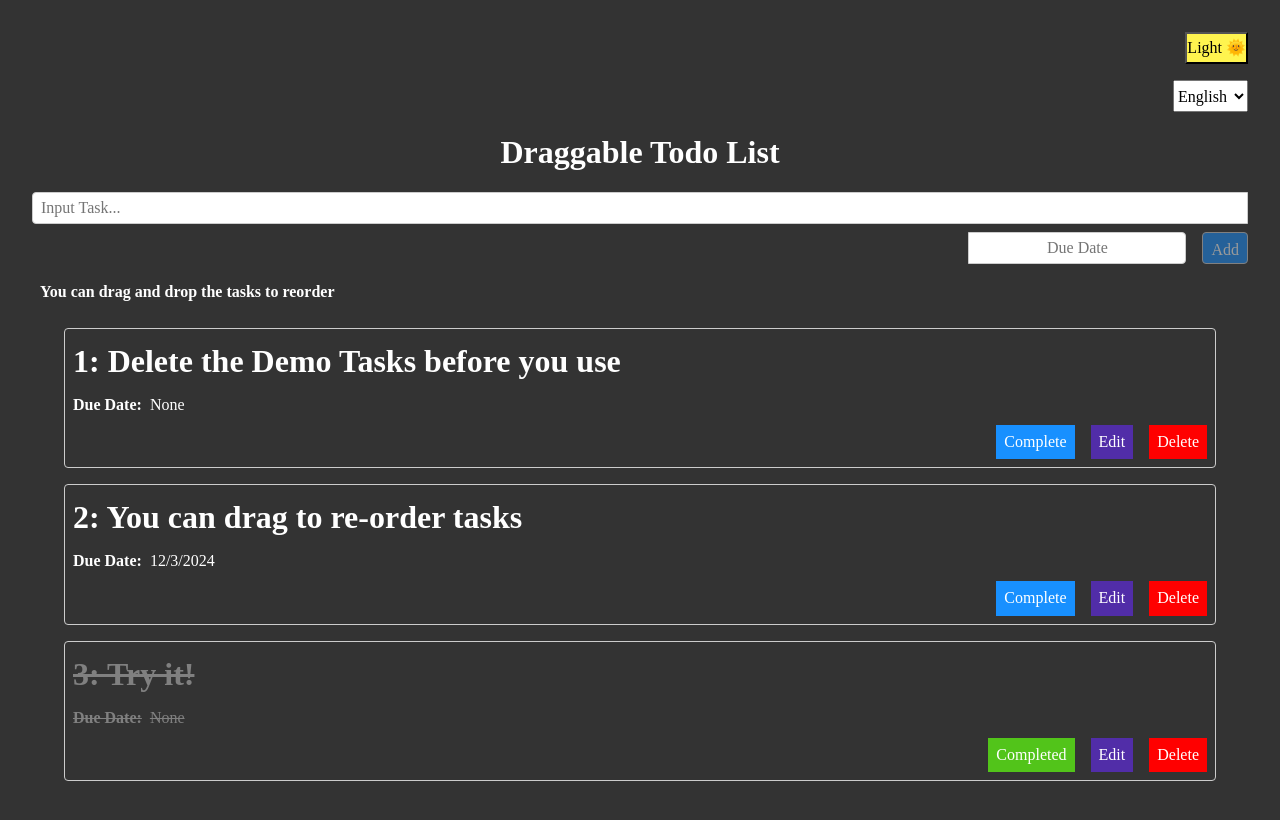
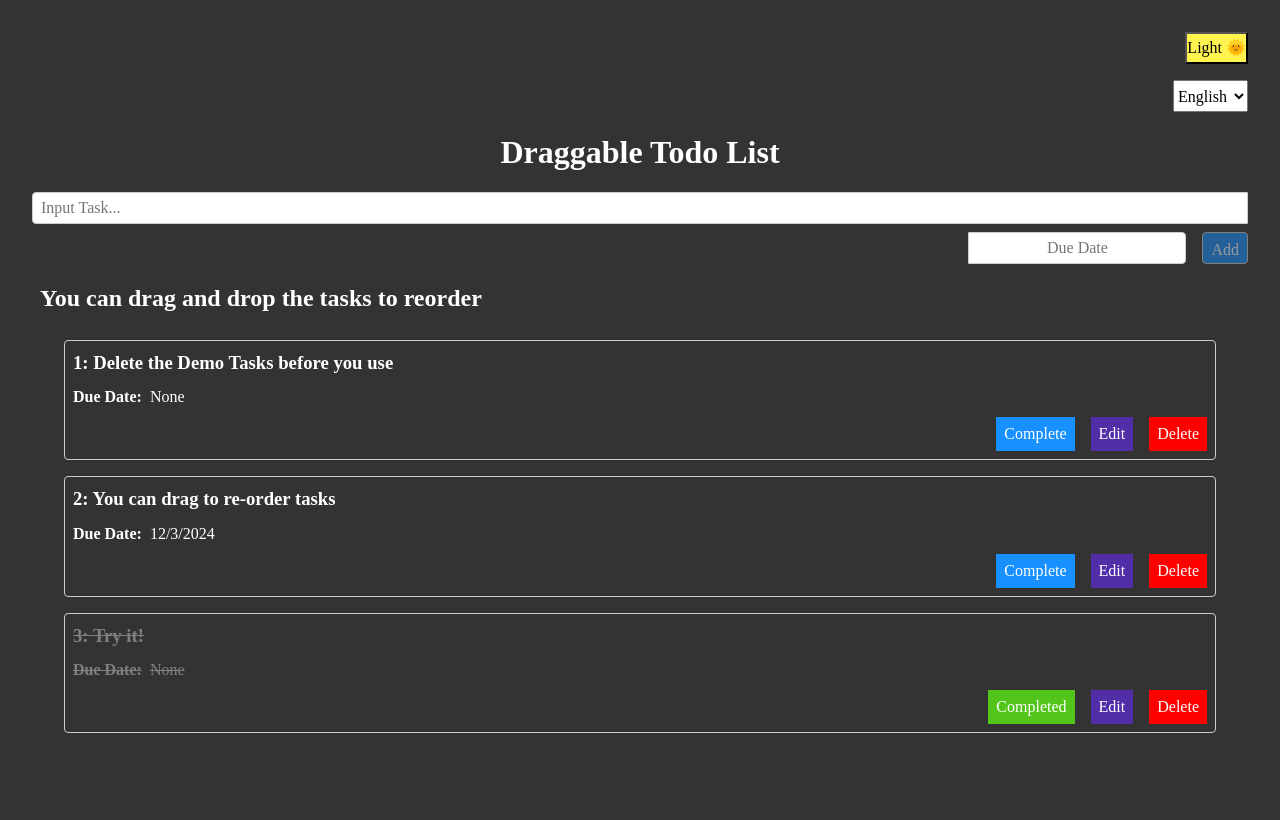
Before and after one commit to john-data-chen/ts-react-drag-and-drop-starter-kit, a React (Vite) app: page / in a window 1280 px wide. Shown: the top 820 px of the page. Built offline with nearby package versions, Linux system fonts and the light colour scheme.

Commit message:
Remove font-size

```diff
--- a/src/theme/ThemeSets.ts
+++ b/src/theme/ThemeSets.ts
@@ -54,7 +54,6 @@ export const GlobalStyles = createGlobalStyle`
 
   .appTitle {
     text-align: center;
-    font-size: 2rem;
     margin-top: 1rem;
     margin-bottom: 1rem;
   }
@@ -112,7 +111,6 @@ export const GlobalStyles = createGlobalStyle`
   }
 
   .draggableHint {
-    font-size: 1rem;
     margin: 0.5rem;
     text-align: left;
   }
@@ -137,7 +135,6 @@ export const GlobalStyles = createGlobalStyle`
   }
 
   .todoText {
-    font-size: 2rem;
     margin-bottom: 0.5rem;
     word-break: break-all;
     word-wrap: break-word;
```
